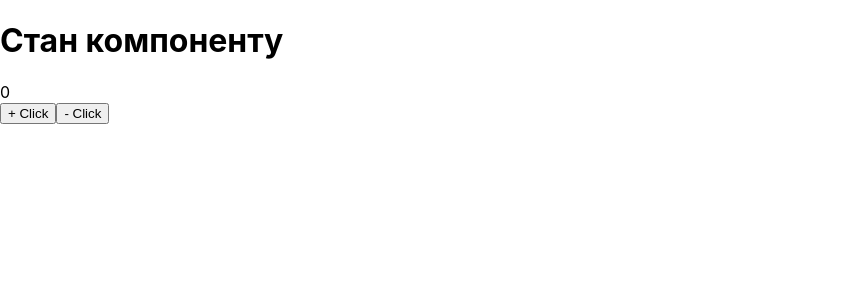
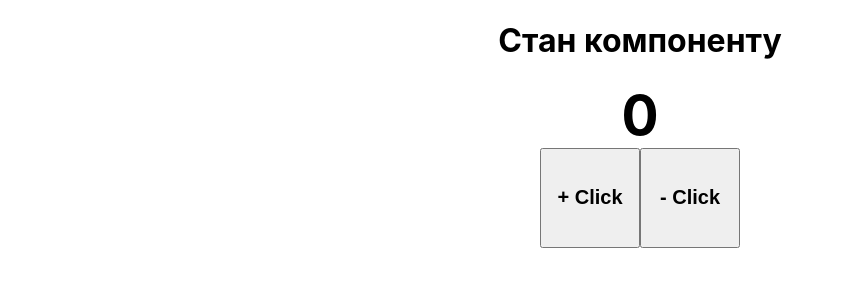
Before and after one commit to andriideikalo/React-TestWork, a React (Create React App) app: page / in a window 1280 px wide. Shown: the top 300 px of the page, without its empty margins (0-844 px from the left). Built offline with nearby package versions, Linux system fonts and the light colour scheme.

Commit message:
fix normal

```diff
--- a/src/components/App.jsx
+++ b/src/components/App.jsx
@@ -1,5 +1,4 @@
 import React from 'react';
-
 import Counter from './JS/button';
 
 const App = () => (
--- a/src/components/JS/botton.Styles.js
+++ b/src/components/JS/botton.Styles.js
@@ -1,6 +1,6 @@
 import styled from '@emotion/styled';
 
-export const BbuttonStyles = styled.button`
+export const ButtonStyles = styled.button`
   width: 100px;
   height: 100px;
   font-size: 20px;
--- a/src/components/JS/button.js
+++ b/src/components/JS/button.js
@@ -2,18 +2,19 @@ import React from 'react';
 
 // import { HandlerClickPlus } from './JS/button';
 // import { HandlerClickMinus } from './JS/button';
-// import { BbuttonStyles } from './JS/botton.Styles';
-// import { ContainerStyles } from './JS/containerStyles';
+import { ButtonStyles } from './botton.Styles';
+import { ContainerStyles } from './containerStyles';
+import { TitleStyles } from './containerStyles';
 // import { render } from '@testing-library/react';
 
 const Counter = () => (
   <div className="Counter">
-    <span className="Counter_value">0</span>
+    <TitleStyles className="Counter_value">0</TitleStyles>
 
-    <div className="ClickPlus">
-      <button type="button">+ Click</button>
-      <button type="button">- Click</button>
-    </div>
+    <ContainerStyles className="ClickPlus">
+      <ButtonStyles type="button">+ Click</ButtonStyles>
+      <ButtonStyles type="button">- Click</ButtonStyles>
+    </ContainerStyles>
   </div>
 );
 
--- a/src/components/JS/containerStyles.js
+++ b/src/components/JS/containerStyles.js
@@ -4,5 +4,13 @@ export const ContainerStyles = styled.div`
   height: 100vh;
   display: flex;
   justify-content: center;
+  /* align-items: center; */
+`;
+
+export const TitleStyles = styled.span`
+  display: flex;
+  justify-content: center;
   align-items: center;
+  font-size: 55px;
+  font-weight: 700;
 `;
--- a/src/index.css
+++ b/src/index.css
@@ -13,3 +13,9 @@ code {
   font-family: source-code-pro, Menlo, Monaco, Consolas, 'Courier New',
     monospace;
 }
+
+h1 {
+  display: flex;
+    justify-content: center;
+    align-items: center;
+}
```
